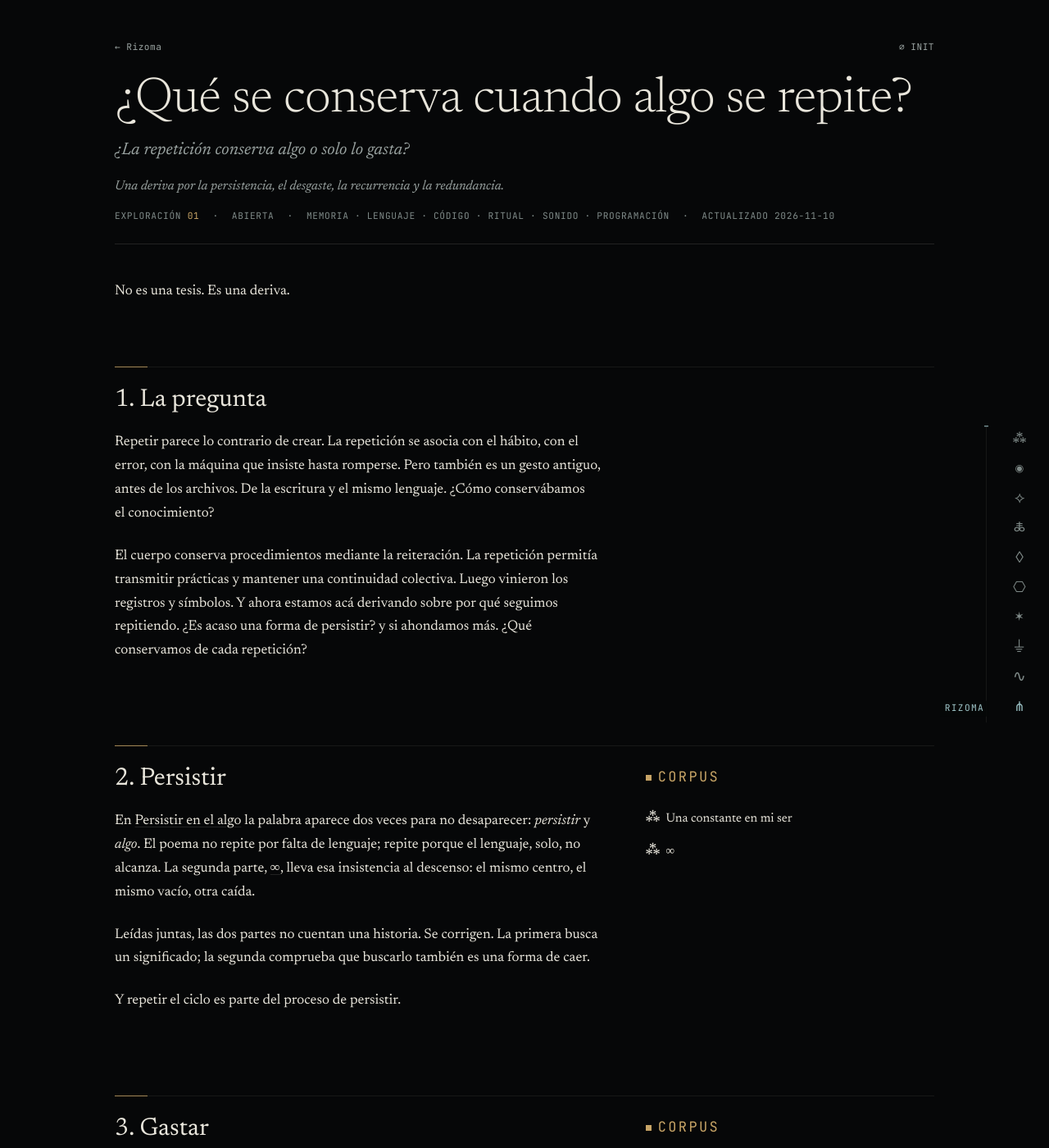
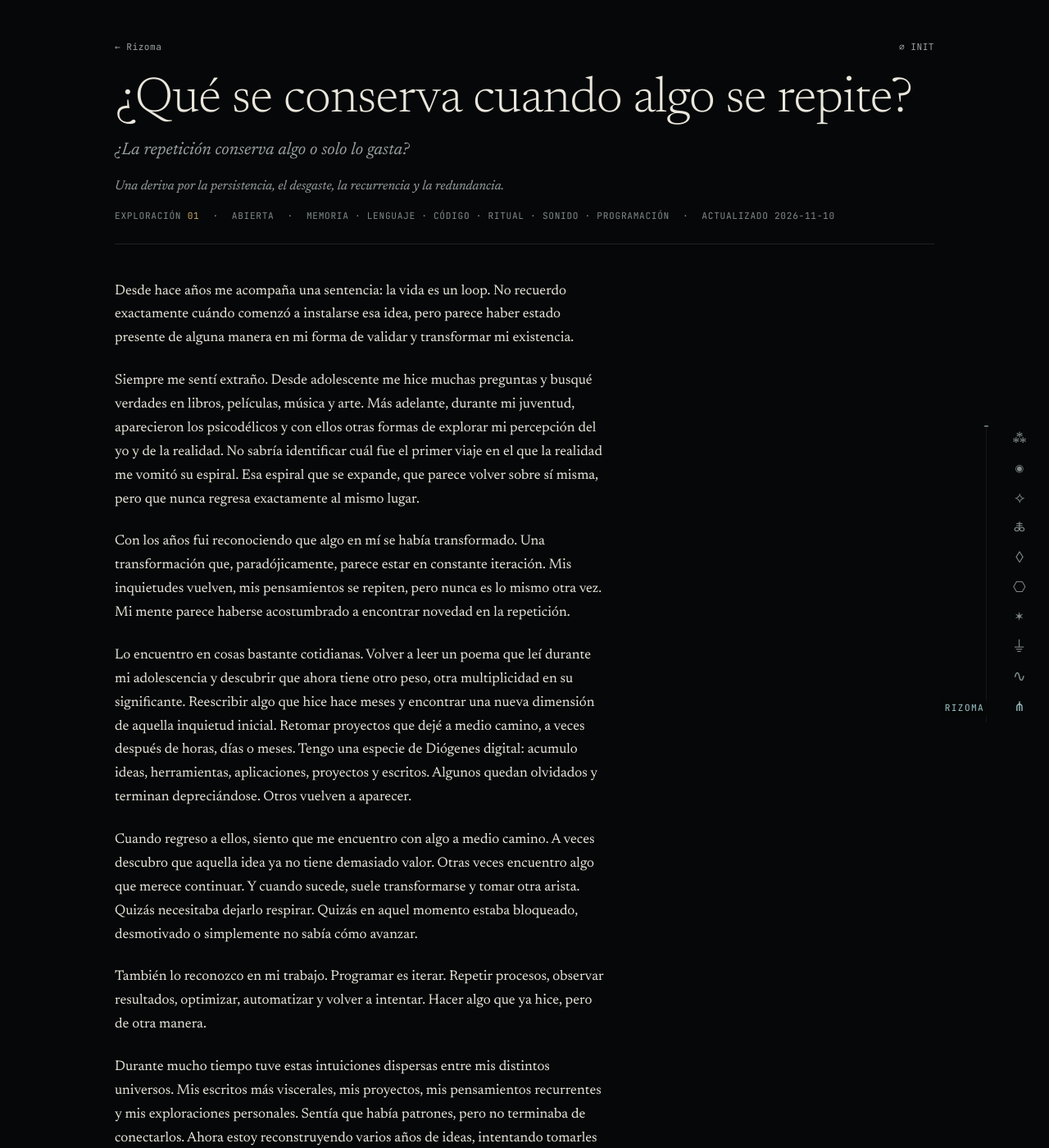
Before and after one commit to hugomoraga/kndl000, a Jekyll site: the page built from content/collections/_exploraciones/que-se-conserva-cuando-algo-se-repite.md, in a window 1280 px wide and 1400 px high. Shown: the whole window at 82% size. Built offline with Jekyll 4.4.1, drawn with Linux system fonts in a browser that asks for light colours; some of the changed text lies outside the part shown.

Commit message:
taller: guardar-nota · content/collections/_exploraciones/que-se-conserva-cuando-algo-se-repite.md
Taller: guardar-nota · content/collections/_exploraciones/que-se-conserva-cuando-algo-se-repite.md
Override:
Cambio menor: Añadir introduccion a la deriva inical

```diff
--- a/content/collections/_exploraciones/que-se-conserva-cuando-algo-se-repite.md
+++ b/content/collections/_exploraciones/que-se-conserva-cuando-algo-se-repite.md
@@ -101,8 +101,28 @@ hitos:
     title: "El aparato se abre"
     text: "Los anexos se agrupan por tipo y se suma una objeción abierta sobre el autómata."
 ---
+Desde hace años me acompaña una sentencia: la vida es un loop. No recuerdo exactamente cuándo comenzó a instalarse esa idea, pero parece haber estado presente de alguna manera en mi forma de validar y transformar mi existencia.
 
-No es una tesis. Es una deriva.
+Siempre me sentí extraño. Desde adolescente me hice muchas preguntas y busqué verdades en libros, películas, música y arte. Más adelante, durante mi juventud, aparecieron los psicodélicos y con ellos otras formas de explorar mi percepción del yo y de la realidad. No sabría identificar cuál fue el primer viaje en el que la realidad me vomitó su espiral. Esa espiral que se expande, que parece volver sobre sí misma, pero que nunca regresa exactamente al mismo lugar.
+
+Con los años fui reconociendo que algo en mí se había transformado. Una transformación que, paradójicamente, parece estar en constante iteración. Mis inquietudes vuelven, mis pensamientos se repiten, pero nunca es lo mismo otra vez. Mi mente parece haberse acostumbrado a encontrar novedad en la repetición.
+
+Lo encuentro en cosas bastante cotidianas. Volver a leer un poema que leí durante mi adolescencia y descubrir que ahora tiene otro peso, otra multiplicidad en su significante. Reescribir algo que hice hace meses y encontrar una nueva dimensión de aquella inquietud inicial. Retomar proyectos que dejé a medio camino, a veces después de horas, días o meses. Tengo una especie de Diógenes digital: acumulo ideas, herramientas, aplicaciones, proyectos y escritos. Algunos quedan olvidados y terminan depreciándose. Otros vuelven a aparecer.
+
+Cuando regreso a ellos, siento que me encuentro con algo a medio camino. A veces descubro que aquella idea ya no tiene demasiado valor. Otras veces encuentro algo que merece continuar. Y cuando sucede, suele transformarse y tomar otra arista. Quizás necesitaba dejarlo respirar. Quizás en aquel momento estaba bloqueado, desmotivado o simplemente no sabía cómo avanzar.
+
+También lo reconozco en mi trabajo. Programar es iterar. Repetir procesos, observar resultados, optimizar, automatizar y volver a intentar. Hacer algo que ya hice, pero de otra manera.
+
+Durante mucho tiempo tuve estas intuiciones dispersas entre mis distintos universos. Mis escritos más viscerales, mis proyectos, mis pensamientos recurrentes y mis exploraciones personales. Sentía que había patrones, pero no terminaba de conectarlos. Ahora estoy reconstruyendo varios años de ideas, intentando tomarles el hilo para desenredarlas y, paradójicamente, permitir que se enreden con otras.
+
+No quiero quedarme únicamente con mis intuiciones ni seguir dando por ciertas ideas que nunca he puesto realmente en juicio. Quiero encontrar herramientas para ordenar mi pensamiento, confrontarlo con otras perspectivas y respaldar algunas de esas intuiciones con conocimiento que venga de otros lugares.
+
+Quizás esta exploración sea también una forma de honrar mi propia cartografía ontológica. Reconocer los caminos que he recorrido, las transformaciones que he experimentado y las conexiones que todavía no consigo ver.
+
+Y entre todos esos rastros, una pregunta comenzó a tomar forma:
+
+¿Qué se conserva cuando algo se repite?
+
 
 ## 1. La pregunta {#la-pregunta}
 
```
